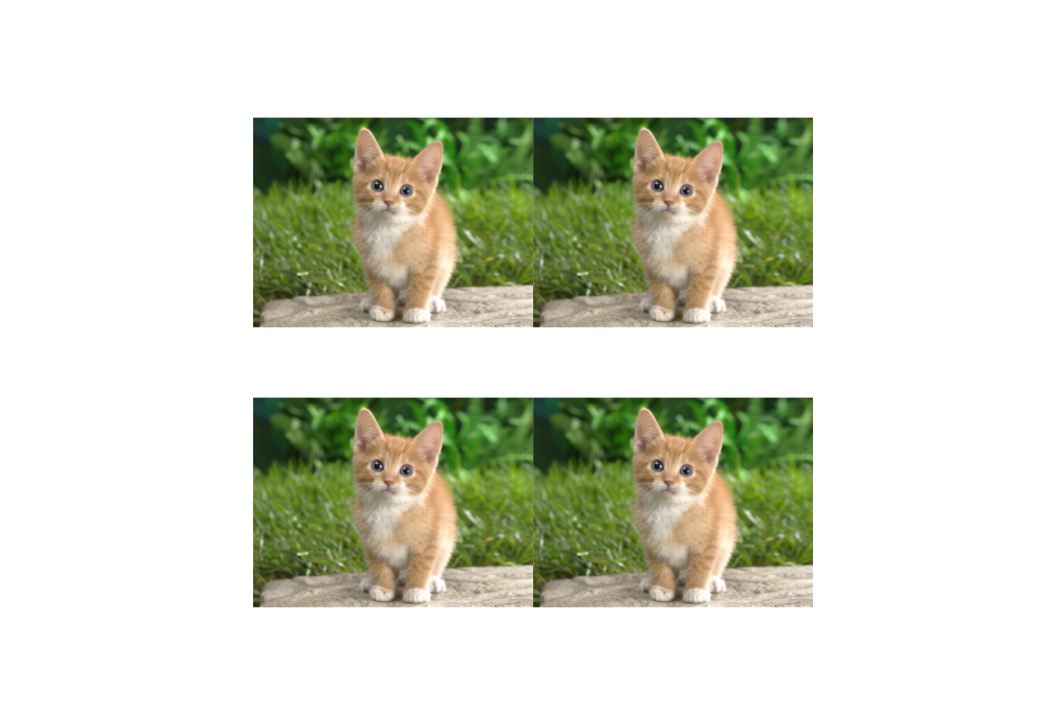
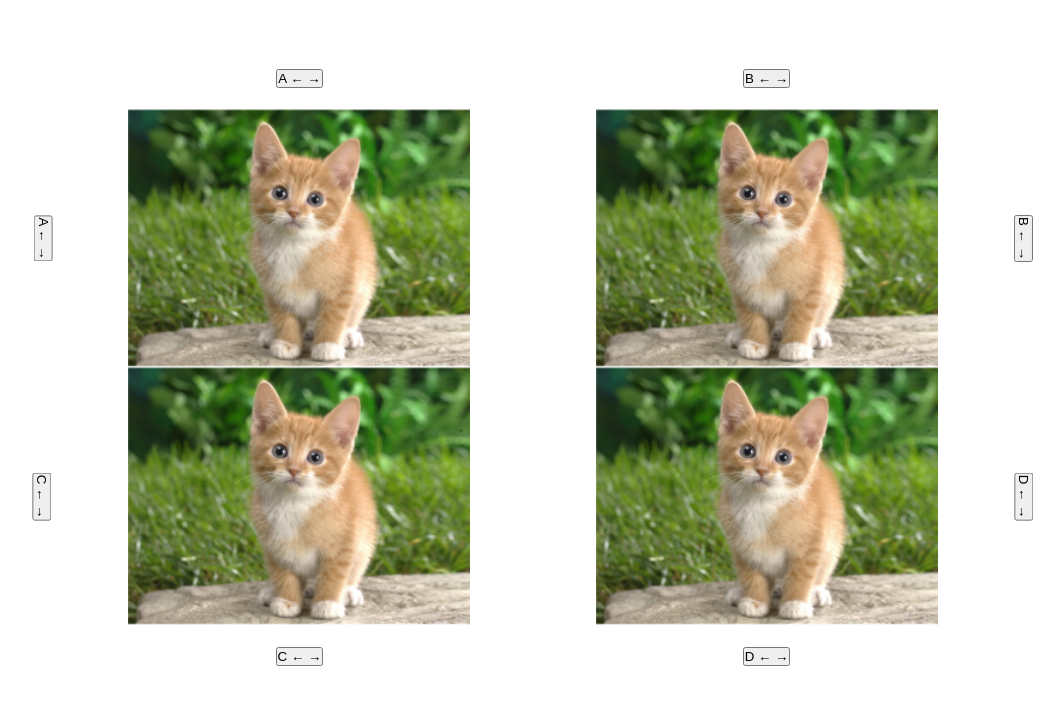
Before and after one commit to imbrikis/seeessess, a plain HTML site: page page07.html in a window 1280 px wide. Shown: the part 52-756 px from the top of the page, without its empty margins (107-1171 px from the left). Drawn offline with Linux system fonts and the light colour scheme.

Commit message:
styling grid

```diff
--- a/page07.html
+++ b/page07.html
@@ -15,16 +15,47 @@
       <button type="submit">submit</button>
     </form>
     <div class="container">
-      <div class="image">
+      <div class="btn-container image-a-btn-y btn-y">
+        <button class="flipY">A &leftarrow; &rightarrow;</button>
+      </div>
+      <div class="btn-container image-a-btn-x btn-x">
+        <button class="flipX">A &leftarrow; &rightarrow;</button>
+      </div>
+
+      <div class="image image-a">
         <img src="./assets/images/kitten.png" alt="kitten" />
       </div>
-      <div class="image">
+
+      <div class="btn-container image-b-btn-y btn-y">
+        <button class="flipY">B &leftarrow; &rightarrow;</button>
+      </div>
+      <div class="btn-container image-b-btn-x btn-x">
+        <button class="flipX">B &leftarrow; &rightarrow;</button>
+      </div>
+
+      <div class="image image-b">
         <img src="./assets/images/kitten.png" alt="kitten" />
       </div>
-      <div class="image">
+
+      <div class="btn-container image-c-btn-y btn-y">
+        <button class="flipY">C &leftarrow; &rightarrow;</button>
+      </div>
+      <div class="btn-container image-c-btn-x btn-x">
+        <button class="flipX">C &leftarrow; &rightarrow;</button>
+      </div>
+
+      <div class="image image-c">
         <img src="./assets/images/kitten.png" alt="kitten" />
       </div>
-      <div class="image">
+
+      <div class="btn-container image-d-btn-y btn-y">
+        <button class="flipY">D &leftarrow; &rightarrow;</button>
+      </div>
+      <div class="btn-container image-d-btn-x btn-x">
+        <button class="flipX">D &leftarrow; &rightarrow;</button>
+      </div>
+
+      <div class="image image-d">
         <img src="./assets/images/kitten.png" alt="kitten" />
       </div>
     </div>
--- a/styles/style07.css
+++ b/styles/style07.css
@@ -43,32 +43,99 @@ form {
   text-align: center;
 }
 
+h1,
+form {
+  width: 100%;
+}
+
 .container {
   display: grid;
   margin: 5rem auto 0 auto;
-  width: 70rem;
-  height: 70rem;
-  grid-template-columns: 1fr 4fr 4fr 1fr;
-  grid-template-rows: 1fr 4fr 4fr 1fr;
+  width: 100vw;
+  height: 80vh;
+  grid-template-columns: repeat(4, auto);
+  grid-template-rows: repeat(4, auto);
+}
+
+.image,
+.btn-x {
+  display: flex;
+  justify-content: center;
+  align-items: center;
 }
 
 img {
-  width: 100%;
-  height: auto;
+  max-width: 100%;
+  height: 100%;
 }
 
-div:nth-child(1) {
+.image-a {
   grid-area: 2 / 2 / 3 / 3;
 }
 
-div:nth-child(2) {
+.image-b {
   grid-area: 2 / 3 / 3 / 4;
 }
 
-div:nth-child(3) {
+.image-c {
   grid-area: 3 / 2 / 4 / 3;
 }
 
-div:nth-child(4) {
+.image-d {
   grid-area: 3 / 3 / 4 / 4;
 }
+
+.image-a-btn-y {
+  grid-area: 2 / 1 / 3 / 2;
+}
+
+.image-a-btn-x {
+  grid-area: 1 / 2 / 2 / 3;
+}
+
+.image-b-btn-y {
+  grid-area: 2 / 4 / 3 / 5;
+}
+
+.image-b-btn-x {
+  grid-area: 1 / 3 / 2 / 4;
+}
+
+.image-c-btn-y {
+  grid-area: 3 / 1 / 4 / 2;
+}
+
+.image-c-btn-x {
+  grid-area: 4 / 2 / 5 / 3;
+}
+
+.image-d-btn-y {
+  grid-area: 3 / 4 / 4 / 5;
+}
+
+.image-d-btn-x {
+  grid-area: 4 / 3 / 5 / 4;
+}
+
+.flipY {
+  transform: rotate(90deg);
+}
+
+.flipY {
+}
+
+.image-b-btn-y,
+.image-d-btn-y {
+  display: flex;
+  flex-direction: column;
+  align-items: flex-start;
+  justify-content: center;
+}
+
+.image-a-btn-y,
+.image-c-btn-y {
+  display: flex;
+  flex-direction: column;
+  align-items: flex-end;
+  justify-content: center;
+}
```
